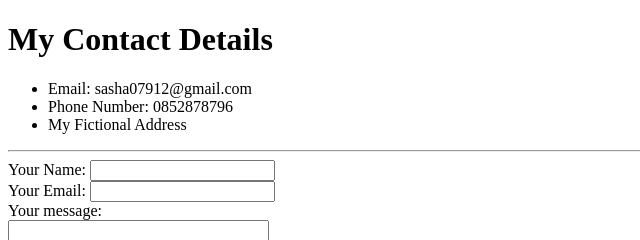
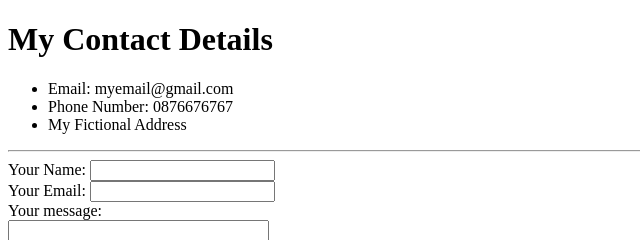
Before and after one commit to oleksandr-kardash/cv, a plain HTML site: page contact.html in a window 1280 px wide. Shown: the top 240 px of the page, 0-640 px from the left. Drawn offline with Linux system fonts and the light colour scheme.

Commit message:
Update contact.html

```diff
--- a/contact.html
+++ b/contact.html
@@ -7,8 +7,8 @@
 	<body>
 		<h1>My Contact Details</h1>
 		<ul>
-			<li>Email: sasha07912@gmail.com</li>
-			<li>Phone Number: 0852878796</li>
+			<li>Email: myemail@gmail.com</li>
+			<li>Phone Number: 0876676767</li>
 			<li>My Fictional Address</li>
 		</ul>
 		<hr>
```
